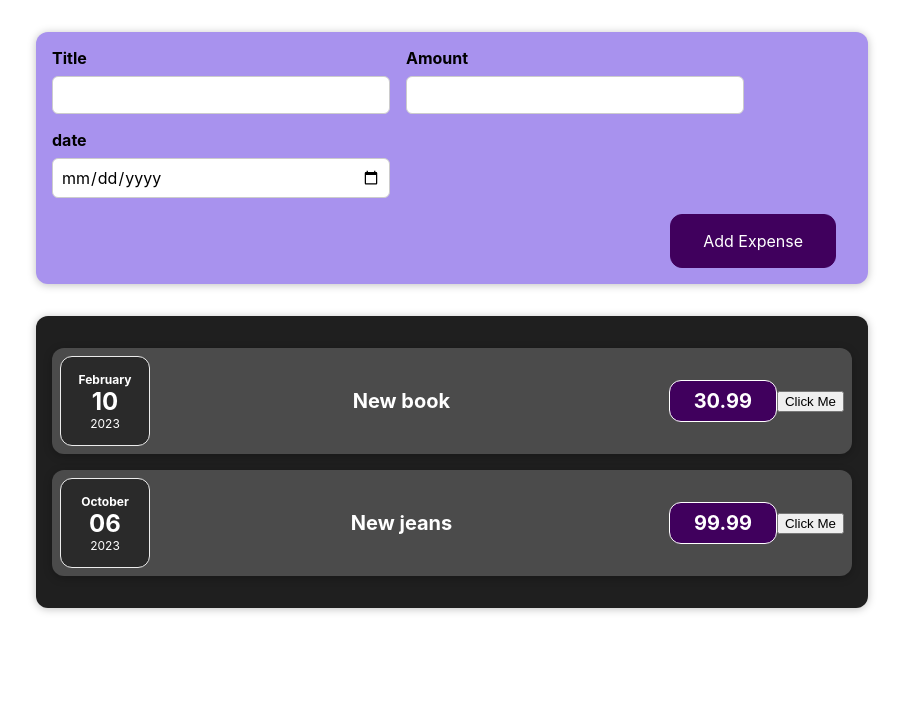
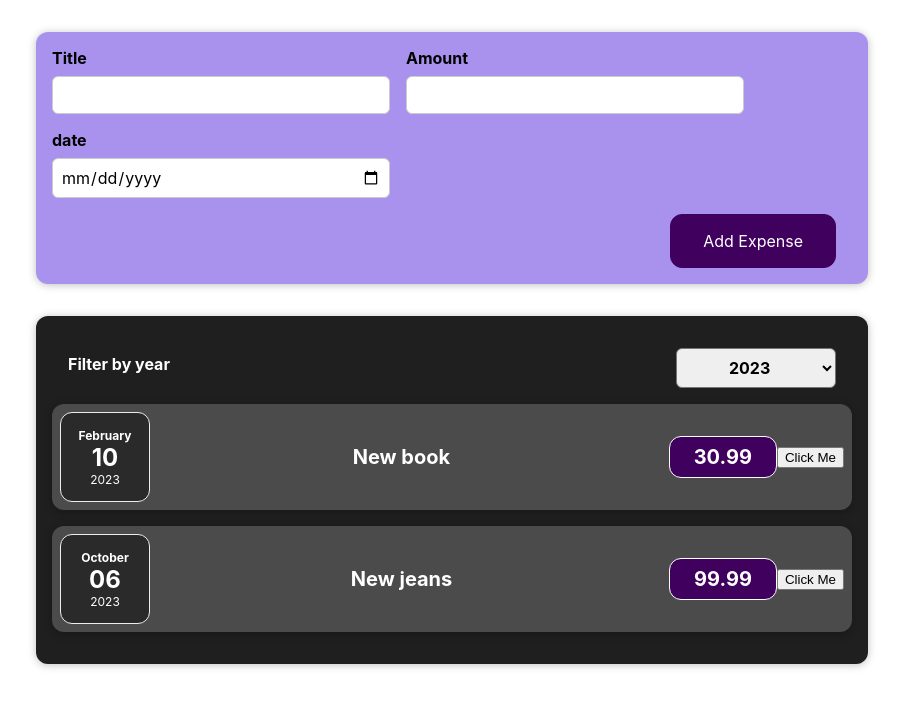
Before and after one commit to MadliReiljan/React, a React (Create React App) app: page / in a window 1280 px wide. Shown: the top 708 px of the page, without its empty margins (188-1091 px from the left). Built offline with nearby package versions, Linux system fonts and the light colour scheme.

Commit message:
Ülesanne 4

```diff
--- a/src/components/Expenses/Expenses.js
+++ b/src/components/Expenses/Expenses.js
@@ -1,11 +1,16 @@
 import './Expenses.css'
 import Card from '../UI/Card'
 import ExpenseItem from "./ExpenseItem"
+import ExpensesFilter from './ExpensesFilter'
 
 const Expenses = (props) => {
+  const filterChangeHandler = (filteredYear) => {
+    console.log('Year data in Expenses.js ' + filteredYear)
+  }
 
     return (
 		<Card className="expenses">
+      <ExpensesFilter onChangeFilter={filterChangeHandler}/>
 			<ExpenseItem expenseData={props.expenses[0]}/>
       <ExpenseItem expenseData={props.expenses[1]}/>
 		</Card>
--- /dev/null
+++ b/src/components/Expenses/ExpensesFilter.css
@@ -0,0 +1,24 @@
+.expenses-filter {
+    color: white;
+    padding: 0 1rem;
+}
+
+.expenses-filter__control {
+    display: flex;
+    width: 100%;
+    align-items: center;
+    justify-content: space-between;
+    margin: 1rem 0;
+}
+
+.expenses-filter label {
+    font-weight: bold;
+    margin-bottom: 0.5rem;
+}
+
+.expenses-filter select {
+    font: inherit;
+    padding: 0.5rem 3rem;
+    font-weight: bold;
+    border-radius: 6px;
+}
--- /dev/null
+++ b/src/components/Expenses/ExpensesFilter.js
@@ -0,0 +1,24 @@
+import React from 'react';
+
+import './ExpensesFilter.css';
+
+const ExpensesFilter = (props) => {
+    const dropdownChangeHandler = (event) => {
+        props.onChangeFilter(event.target.value);
+    };
+
+    return (
+        <div className='expenses-filter'>
+            <div className='expenses-filter__control'>
+                <label>Filter by year</label>
+                <select value={props.selectedYear} onChange={dropdownChangeHandler}>
+                    <option value='2023'>2023</option>
+                    <option value='2024'>2024</option>
+                    <option value='2025'>2025</option>
+                </select>
+            </div>
+        </div>
+    );
+};
+
+export default ExpensesFilter;
```
